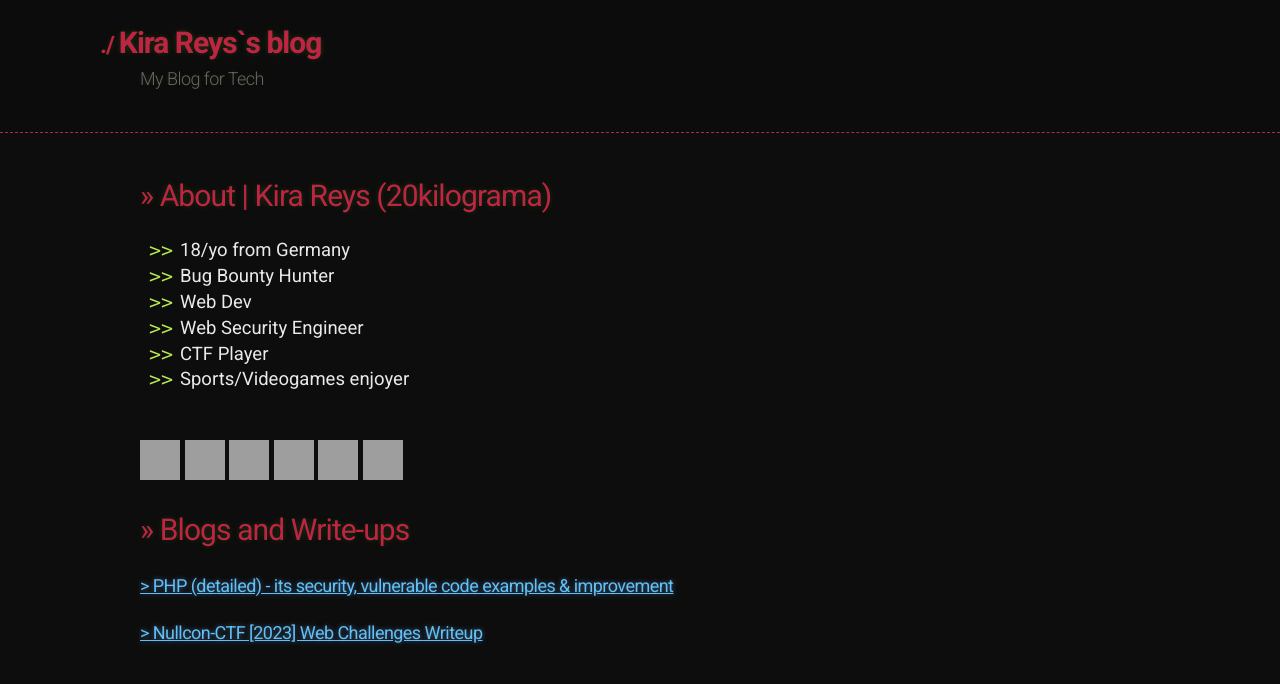
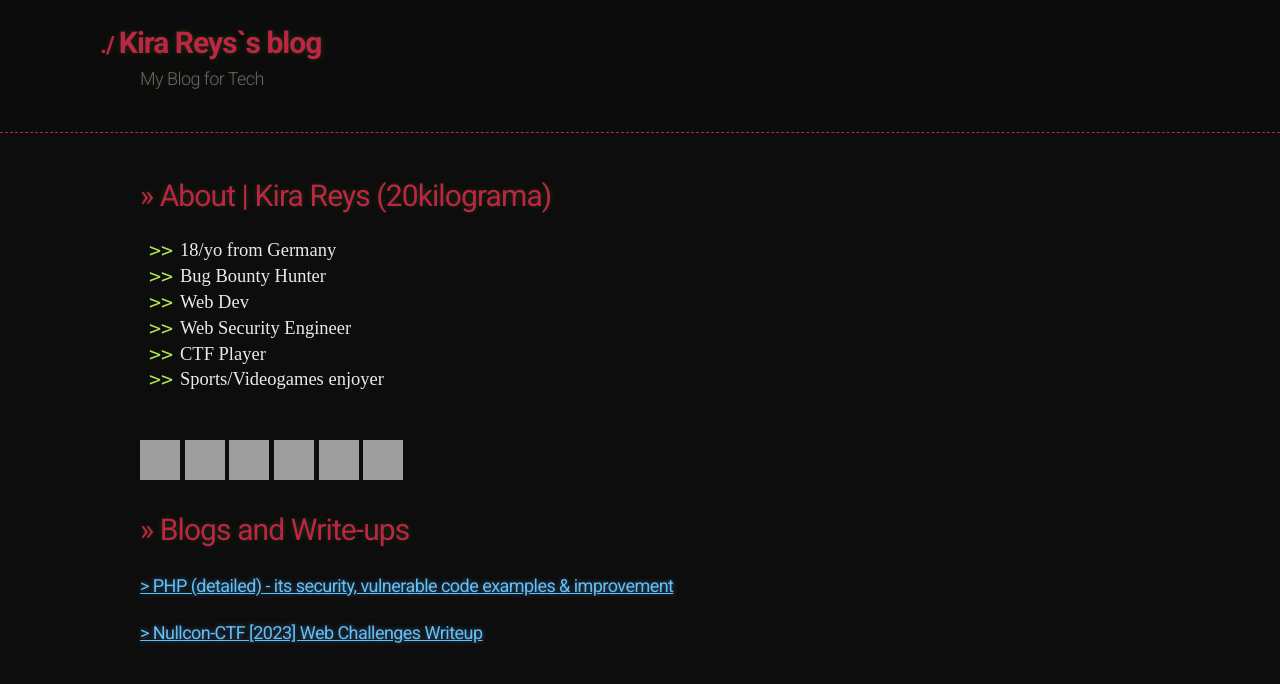
Before and after one commit to 20kilograma/blog, a Jekyll site: the page built from index.md, in a window 1280 px wide. Shown: the top 684 px of the page. Built offline with Jekyll 4.4.1, drawn with Linux system fonts in a browser that asks for light colours; some web fonts are replaced; our own code applies the rules of GitHub Pages for plain Markdown files; grey boxes are pictures that could not be loaded.

Commit message:
Update jekyll-theme-hacker.scss

```diff
--- a/_sass/jekyll-theme-hacker.scss
+++ b/_sass/jekyll-theme-hacker.scss
@@ -21,7 +21,7 @@
   color: $body-foreground;
   font-size: 18.5px;
   line-height: 1.5;
-  font-family: "Roboto", sans-serif;
+  font-family: var(--font-inter),ui-sans-serif,system-ui,-apple-system,BlinkMacSystemFont,"Segoe UI",Roboto,"Helvetica Neue",Arial,"Noto Sans",sans-serif,"Apple Color Emoji","Segoe UI Emoji","Segoe UI Symbol","Noto Color Emoji";
 }
 
 /* General & 'Reset' Stuff */
```
